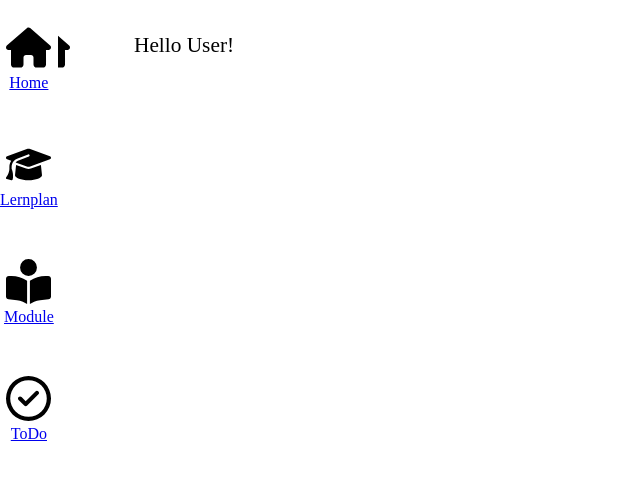
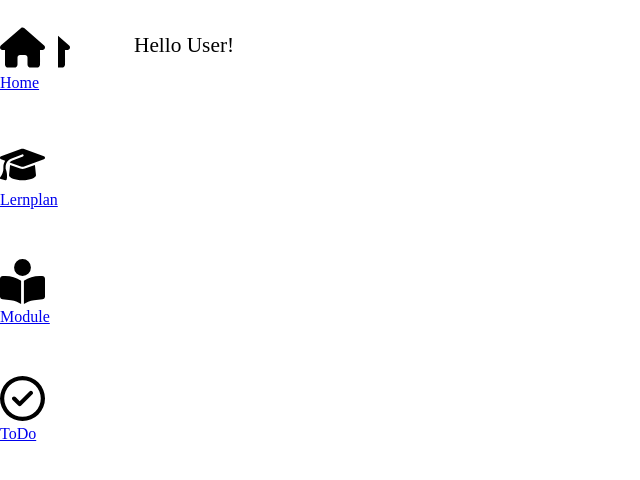
Before and after one commit to DHBW-MEOW/eduflow-frontend, a React (Vite) app: page / in a window 1280 px wide. Shown: the top 480 px of the page, without its empty margins (0-640 px from the left). Built offline with nearby package versions, Linux system fonts and the light colour scheme.

Commit message:
Commented out app.css

```diff
--- a/src/app/App.css
+++ b/src/app/App.css
@@ -1,4 +1,4 @@
-#root {
+/*#root {
   max-width: 1280px;
   margin: 0 auto;
   padding: 2rem;
@@ -46,3 +46,4 @@ h1 {
 .read-the-docs {
   color: #888;
 }
+*/
```
